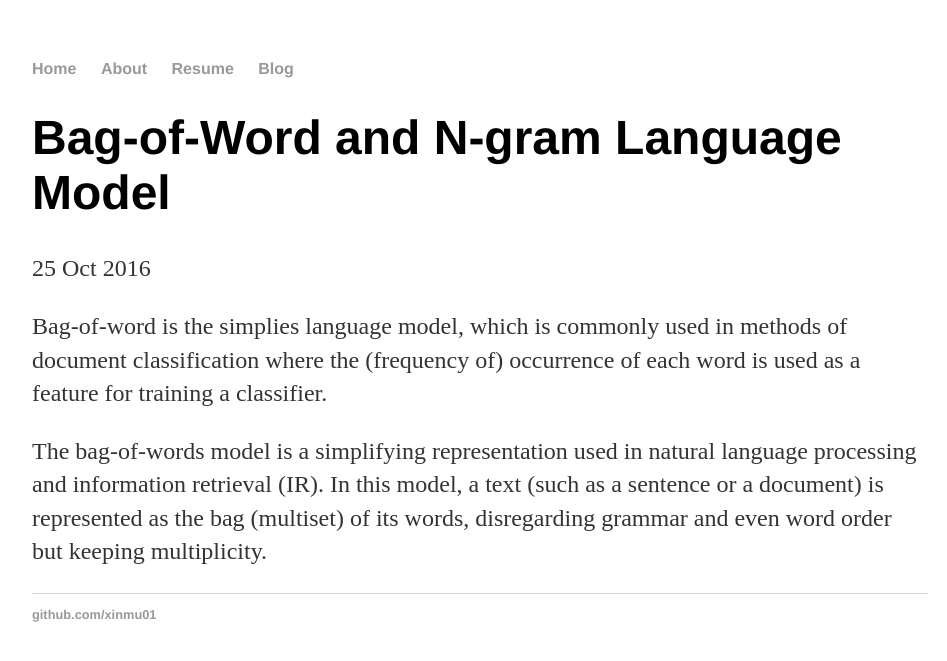
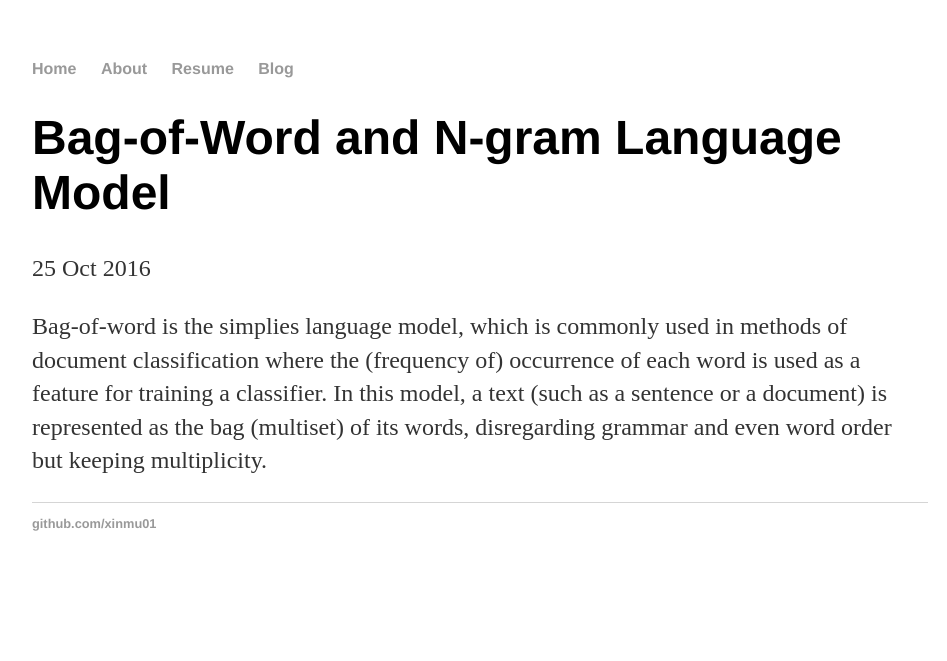
Before and after one commit to xinmu01/xinmu01.github.io, a Jekyll site: the page built from _posts/2016-10-25-Bag-of-Word and N-gram Language Model.md, in a window 1280 px wide. Shown: the top 661 px of the page, without its empty margins (160-1107 px from the left). Built offline with Jekyll 4.4.1, drawn with Linux system fonts in a browser that asks for light colours.

Commit message:
Update 2016-10-25-Bag-of-Word and N-gram Language Model.md

```diff
--- a/_posts/2016-10-25-Bag-of-Word and N-gram Language Model.md
+++ b/_posts/2016-10-25-Bag-of-Word and N-gram Language Model.md
@@ -3,6 +3,4 @@
 title: Bag-of-Word and N-gram Language Model
 layout: post
 ---
-Bag-of-word is the simplies language model, which is commonly used in methods of document classification where the (frequency of) occurrence of each word is used as a feature for training a classifier.
-
-The bag-of-words model is a simplifying representation used in natural language processing and information retrieval (IR). In this model, a text (such as a sentence or a document) is represented as the bag (multiset) of its words, disregarding grammar and even word order but keeping multiplicity.
+Bag-of-word is the simplies language model, which is commonly used in methods of document classification where the (frequency of) occurrence of each word is used as a feature for training a classifier. In this model, a text (such as a sentence or a document) is represented as the bag (multiset) of its words, disregarding grammar and even word order but keeping multiplicity.
```
